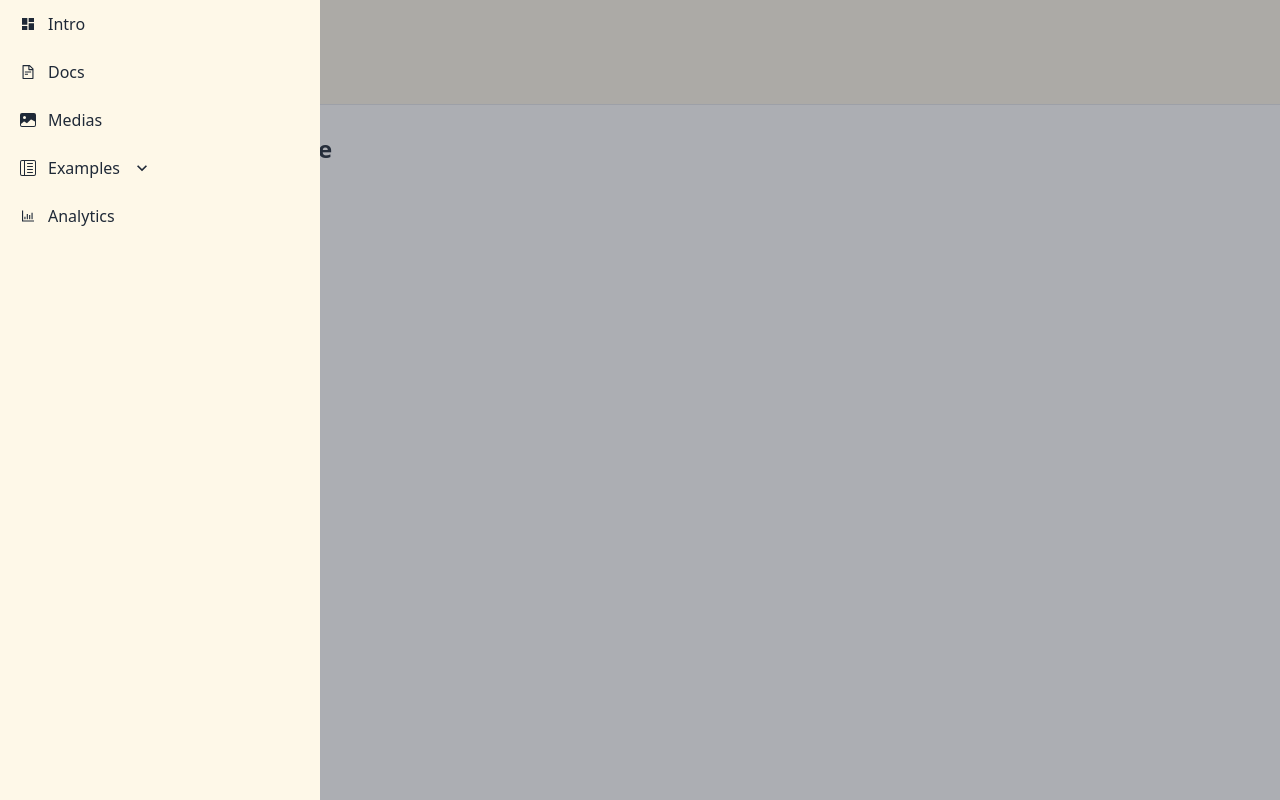
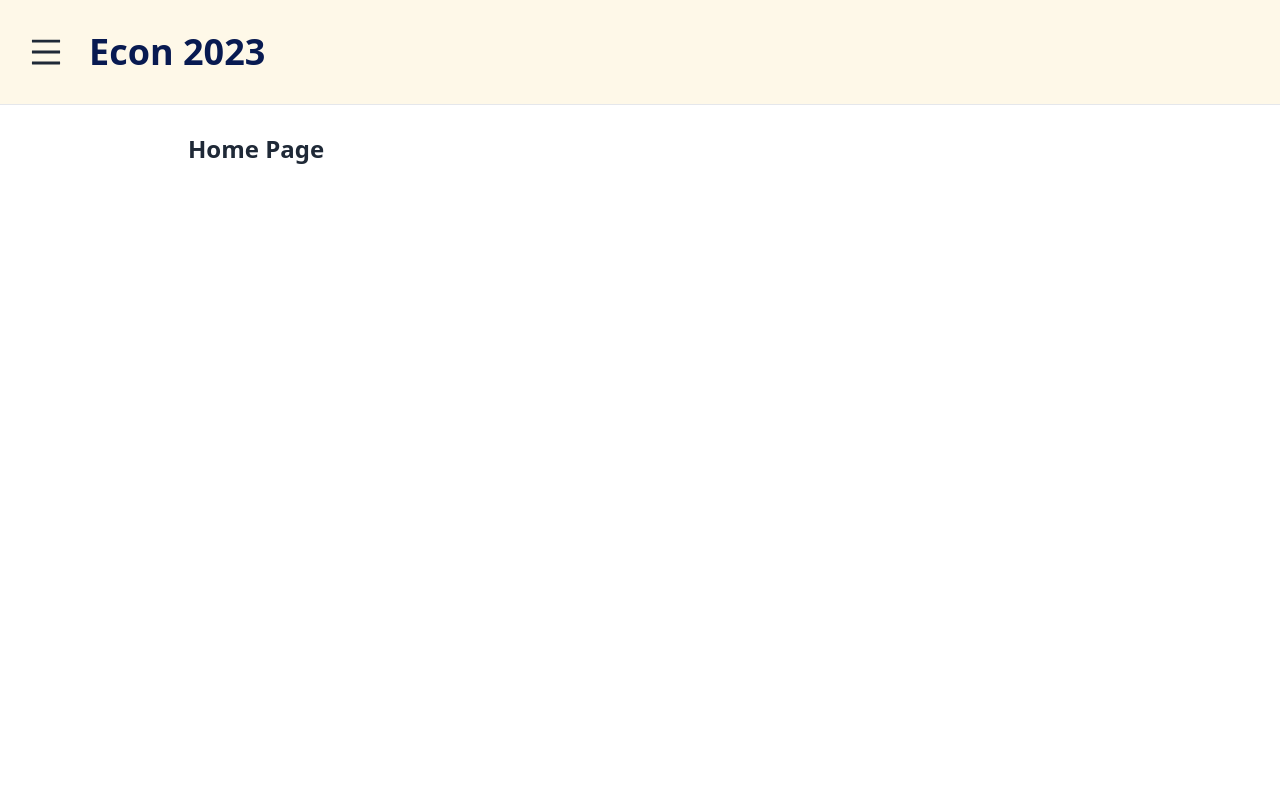
Before and after one commit to benbenz/wombat, a Next.js app: page / in a window 1280 px wide. Built offline with nearby package versions, Linux system fonts and the light colour scheme.

Commit message:
- tuning up CSS

```diff
--- a/src/components/LayoutDrawer.js
+++ b/src/components/LayoutDrawer.js
@@ -11,7 +11,7 @@ import Menu from './MenuDaisy.js';
 import Link from 'next/link';
 
 const Layout = ({ children , title, menuItems }) => {
-    const [open,setOpen] = useState(true)
+    const [open,setOpen] = useState(false)
     const router = useRouter();
     const checkbox = useRef();
 
@@ -62,7 +62,8 @@ const Layout = ({ children , title, menuItems }) => {
                 menuItems={menuItems}
                 onMenuItemClick={handleMenuItemClick}
                 orientation="vertical"
-                forMobile={false}/>
+                forMobile={false}
+                title={title}/>
         </div>
       </div>
     )
--- a/src/components/MenuDaisy.js
+++ b/src/components/MenuDaisy.js
@@ -44,6 +44,7 @@ export default function Menu(props) {
 
     return (
         <ul className={styles.menu+' '+className}>
+            {props.title &&(<Link href="/" className="text-center p-4" onClick={handleMenuItemClick}>{props.title}</Link>)}
         {props.menuItems.map((menu,index) => (
             <li key={props.menuIndex+"."+index} tabIndex={tabIndex++}>
                 <MenuLink menu={menu} onMenuItemClick={handleMenuItemClick} className={menu.submenu && aClassName}>
@@ -58,6 +59,7 @@ export default function Menu(props) {
                 </MenuLink>
                 {menu.submenu && (
                 <ul className={submenuClassName}>
+                    {props.title &&(<Link href="/" className="text-center p-4" onClick={handleMenuItemClick}>{props.title}</Link>)}
                     {menu.submenuItems.map((submenuItem,index2) => (
                     <li key={`${props.menuIndex}.${index}.${index2}`} tabIndex={tabIndex++}>
                     <MenuLink menu={submenuItem} onMenuItemClick={handleMenuItemClick}>
```
